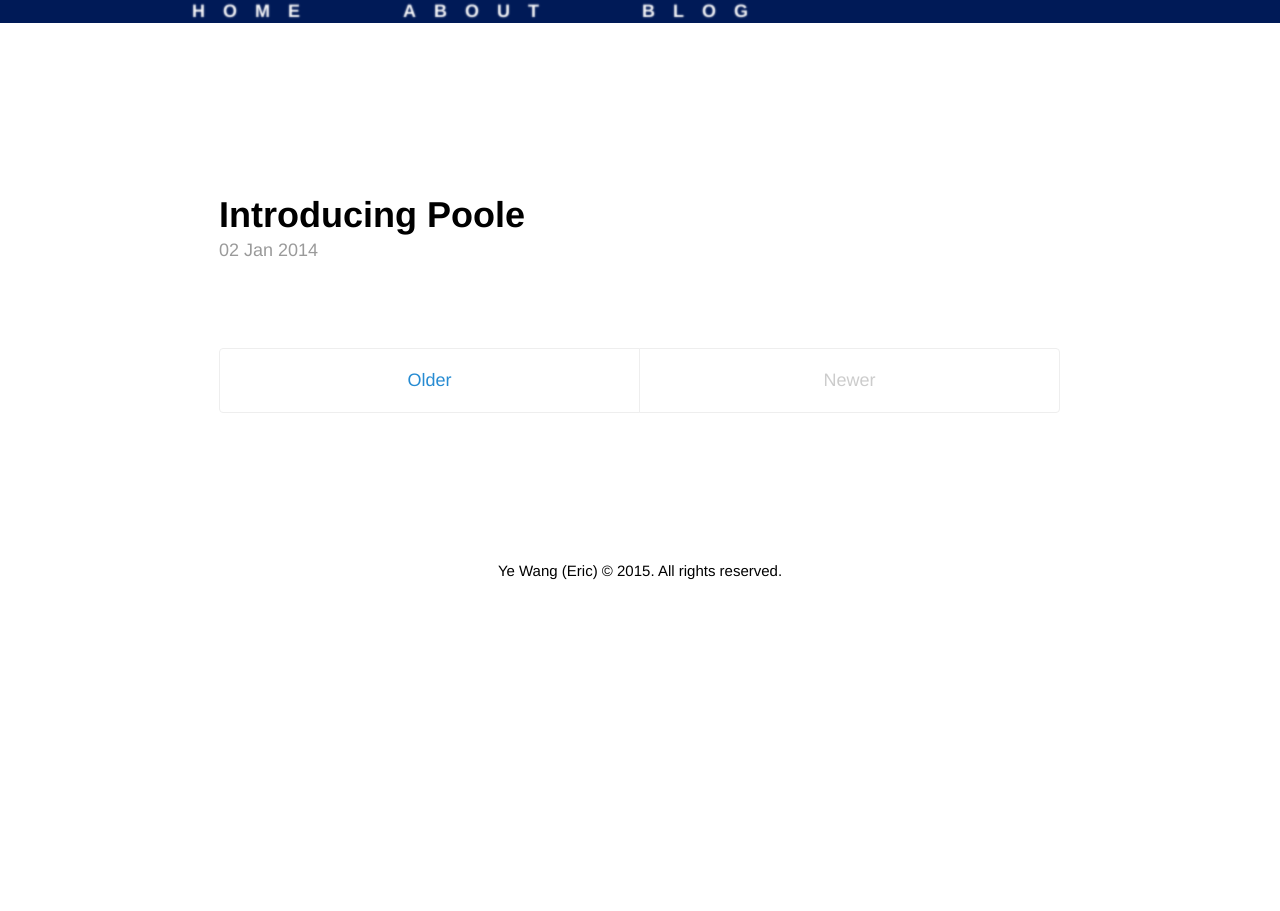
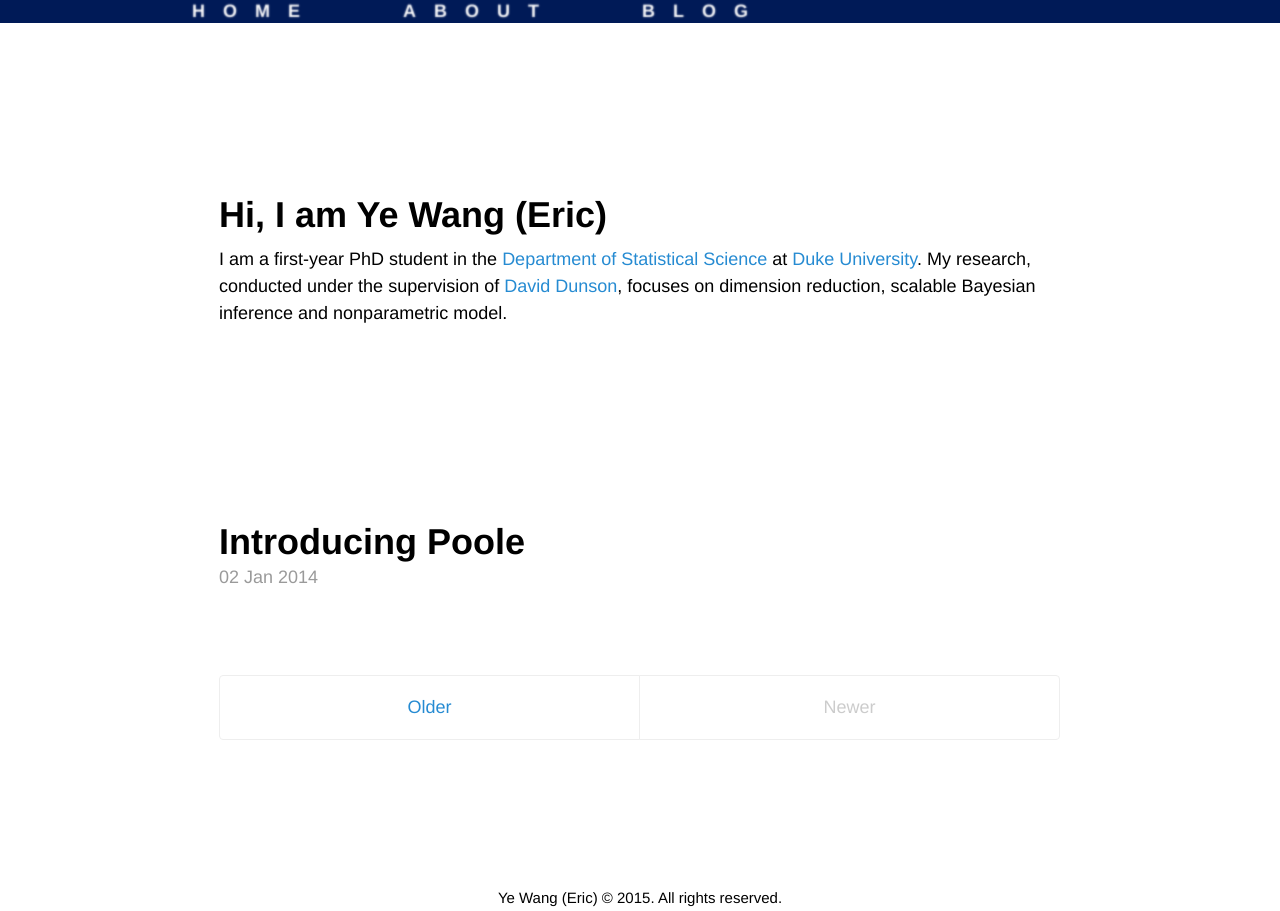
Before and after one commit to ericyewang/ericyewang.github.io, a Jekyll site: the page built from index.html, in a window 1280 px wide. Built offline with Jekyll 4.4.1, drawn with Linux system fonts in a browser that asks for light colours; the list of posts is cut into pages by our own code.

Commit message:
Update index.html

```diff
--- a/index.html
+++ b/index.html
@@ -2,6 +2,12 @@
 layout: default
 title: Home
 ---
+
+<div class="container-home-1">
+  <h1>Hi, I am Ye Wang (Eric)</h1>
+  <p>I am  a first-year PhD student in the  <a href="https://stat.duke.edu/">Department of Statistical Science</a> at <a href="http://duke.edu/">Duke University</a>. My research, conducted under the supervision of <a href="https://stat.duke.edu/~dunson/">David Dunson</a>,
+focuses on dimension reduction, scalable Bayesian inference and nonparametric model.</p>
+  </div>
 
 <div class="container-home-1">
 <div class="posts">
```
